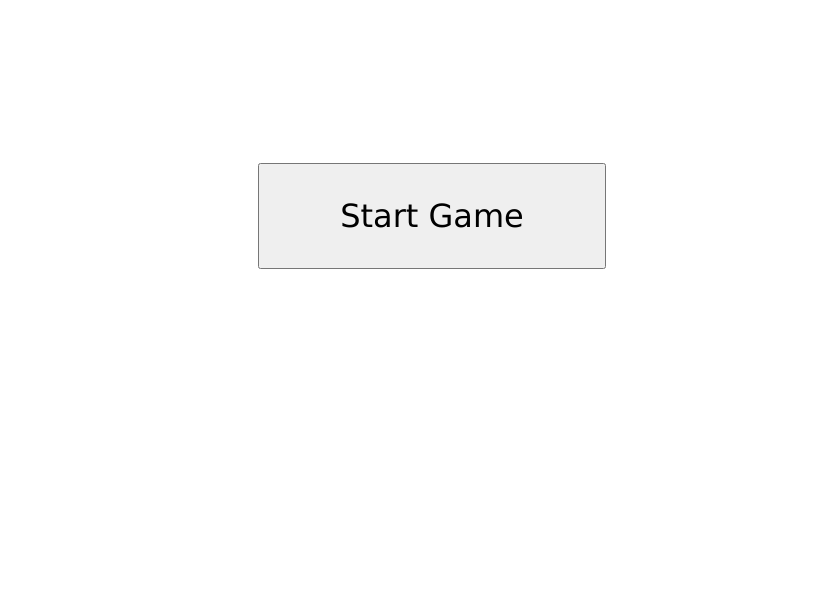
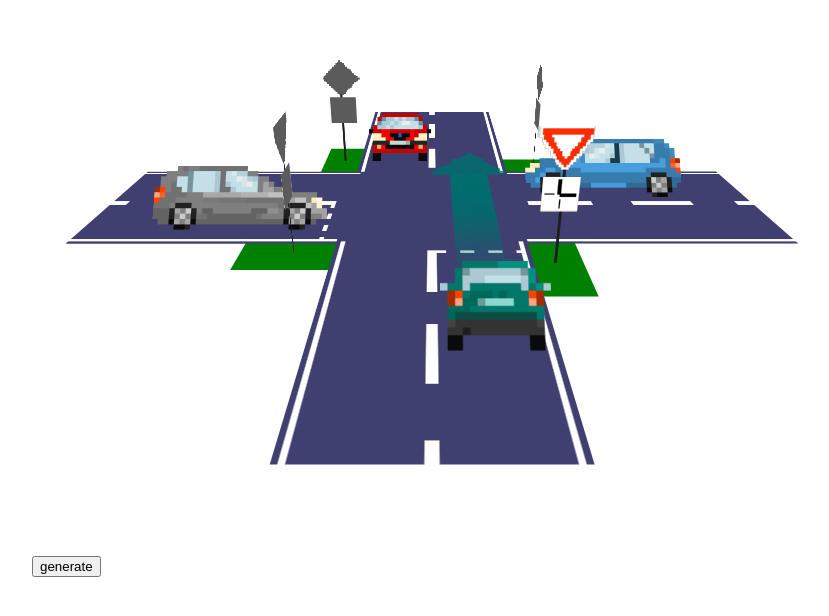
Before and after one commit to Robyfied/yieldgame, a Vue app: page / in a window 1280 px wide. Shown: the part 184-800 px from the top of the page, without its empty margins (208-1037 px from the left). Built offline with nearby package versions, Linux system fonts and the light colour scheme; a web font is replaced by a local one.

Commit message:
add basic car selection logic

```diff
--- a/src/App.vue
+++ b/src/App.vue
@@ -4,7 +4,7 @@ import startMenu from './components/startMenu.vue'
 import chooseCar from './components/chooseCar.vue'
 import { ref } from 'vue'
 
-const gameState = ref('startMenu')
+const gameState = ref('gameLoop')
 const chosenCar = ref('1')
 const handleCarSelection = (e) => {
   chosenCar.value = e
--- a/src/components/gameLoop.vue
+++ b/src/components/gameLoop.vue
@@ -55,7 +55,6 @@ const generateIntersection = () => {
 
   //direction
   const direction = structure.split('').filter((e) => e != 'B')[getRandInt(structure.length - 2)]
-  console.log(direction)
   return {
     type: _type,
     structure: structure,
--- a/src/components/roadIntersection.vue
+++ b/src/components/roadIntersection.vue
@@ -52,6 +52,16 @@ const props = defineProps({
   }
 })
 
+const getRandInt = (max) => Math.floor(Math.random() * (max + 1))
+
+let npcCars = ['1', '2', '3', '4'].filter((e) => e != props.playerCar)
+const getCarTexture = (roadPosition) => {
+  if (roadPosition == 'B') return `/car_textures/${props.playerCar}/car${props.playerCar}B.png`
+  const carNo = npcCars[getRandInt(npcCars.length - 1)]
+  npcCars = npcCars.filter((e) => e != carNo)
+  return '/car_textures/' + carNo + '/car' + carNo + roadPosition + '.png'
+}
+
 const roads = ref(
   [...Array(props.structure.length)].map((_, ix) => {
     return {
@@ -59,10 +69,17 @@ const roads = ref(
       hasPriority: props.priorityRoad.includes(props.structure[ix]),
       hasStop: props.stopSigns != null ? props.stopSigns.includes(props.structure[ix]) : false,
       hasCar: props.cars.includes(props.structure[ix]),
+      carTex: getCarTexture(props.structure[ix]),
       selected: false
     }
   })
 )
+
+const selectCar = (road) => {
+  roads.value.filter((e) => e.position == road.position)[0].selected = !roads.value.filter(
+    (e) => e.position == road.position
+  )[0].selected
+}
 
 const getAdditionalPannel = (intersectionType, priorityRoad, intersectionStructure) => {
   if (priorityRoad[0] != 'L' && priorityRoad[0] != 'R')
@@ -84,16 +101,6 @@ const getSignTexture = (road) => {
   if (road.hasPriority) return '/sign_textures/priority.png'
   if (road.hasStop) return '/sign_textures/stop.png'
   return '/sign_textures/yield.png'
-}
-
-const getRandInt = (max) => Math.floor(Math.random() * (max + 1))
-
-let npcCars = ['1', '2', '3', '4'].filter((e) => e != props.playerCar)
-const getCarTexture = (road) => {
-  if (road.position == 'B') return `/car_textures/${props.playerCar}/car${props.playerCar}B.png`
-  const carNo = npcCars[getRandInt(npcCars.length - 1)]
-  npcCars = npcCars.filter((e) => e != carNo)
-  return '/car_textures/' + carNo + '/car' + carNo + road.position + '.png'
 }
 
 const missingRoad = computed(() => {
@@ -164,8 +171,10 @@ const positionToDegrees = {
         <img
           v-if="road.hasCar"
           class="car"
+          :class="{ selected: road.selected }"
           :id="`car${road.position}`"
-          :src="getCarTexture(road, Math.floor(Math.random() * 4) + 1)"
+          :src="road.carTex"
+          @click="selectCar(road)"
           alt="carTex"
         />
       </div>
@@ -290,7 +299,7 @@ const positionToDegrees = {
   transform: rotateX(-55deg);
   transform-style: preserve-3d;
   z-index: 5;
-  filter: drop-shadow(0px 5px 2px rgba(0, 0, 0, 0.4));
+  filter: drop-shadow(0px 5px 2px rgba(0, 0, 0, 0.4)) drop-shadow(rgba(255, 255, 255, 1));
 
   &#carR {
     width: 50%;
@@ -316,6 +325,12 @@ const positionToDegrees = {
     top: -10%;
   }
 }
+
+.selected {
+  filter: drop-shadow(4px 0 0 white) drop-shadow(-4px 0 0 white) drop-shadow(0 4px 0 white)
+    drop-shadow(0 -4px 0 white) brightness(1.2);
+}
+
 .TIntersectionLine {
   position: absolute;
   transform: translateY(-50%);
```
